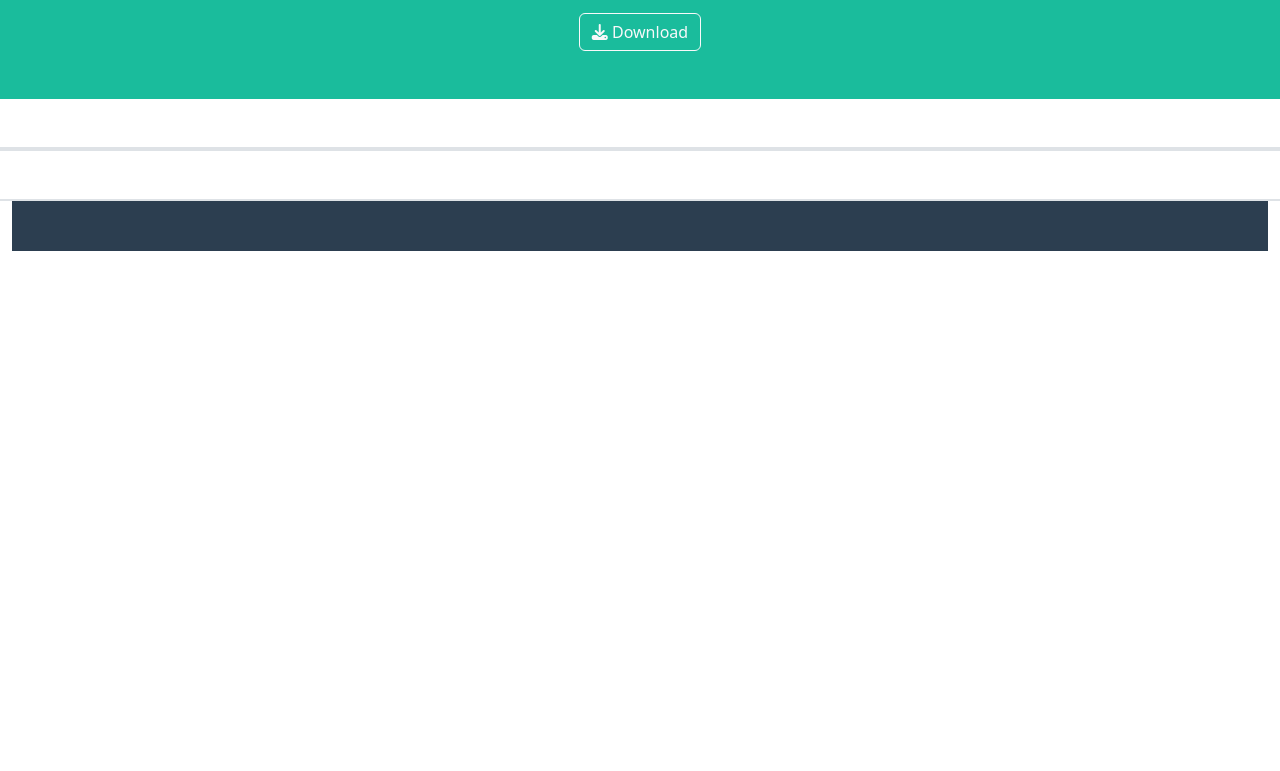
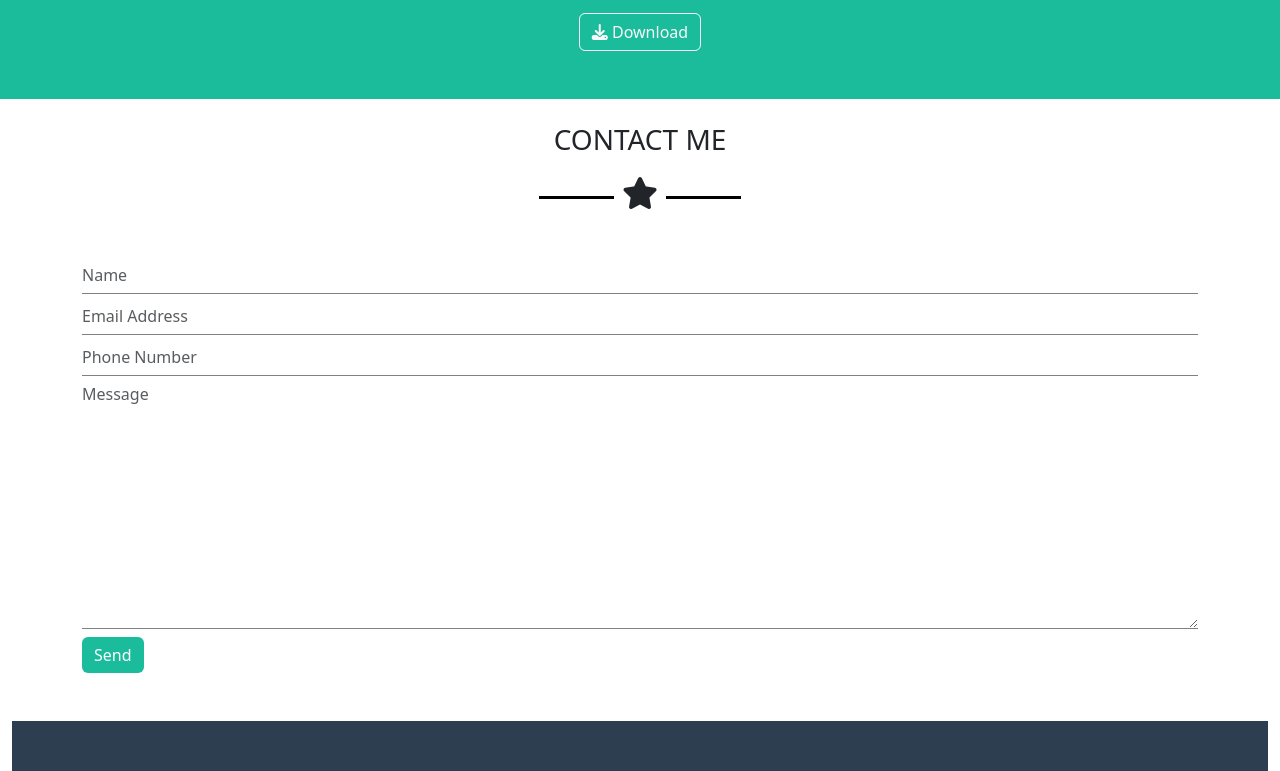
Before and after one commit to ceccobell/html-css-bootstrap-freelancer, a plain HTML site: page index.html in a window 1280 px wide. Shown: the part 1560-2331 px from the top of the page. Before the commit the page ends 1811 px from the top, so only its background shows below. Drawn offline with nearby package versions, Linux system fonts and the light colour scheme.

Commit message:
[UPD] aggiunto contenuto "contact me"

```diff
--- a/css/style.css
+++ b/css/style.css
@@ -91,3 +91,15 @@ li {
     background-color: black;
     display: inline-block;
 }
+
+.form-control {
+    border: none;
+    border-radius: 0px;
+    border-bottom: 1px solid gray;
+    padding: 0.375rem 0rem;
+}
+
+.btn-success {
+    background-color: #1ABC9C;
+    border: none;
+}
--- a/index.html
+++ b/index.html
@@ -129,16 +129,26 @@
                 </div>
             </div>
         </div>
-        <div class="container-fluid mt-5">
-            <div class="row">
-                <div class="col-12 border">
-                    <div class="content height-100"></div>
-                </div>
-                <div class="col-12 border">
-                    <div class="content height-100"></div>
-                </div>
-                <div class="col-12 border mt-5">
-                    <div class="content height-100"></div>
+        <div id="contact">
+            <div class="container">
+                <div class="row">
+                    <div class="col-12">
+                        <div class="content content d-flex flex-column align-items-center">
+                            <h3 class="my-4">CONTACT ME</h3>
+                            <span class="icon-2 mb-5"><i class="fa-solid fa-star fa-2xl mx-2"></i></span>
+                        </div>
+                    </div>
+                    <div class="col-12">
+                        <div class="content">
+                            <form action="" method="post" class="form-group">
+                                <input type="text" name="name" id="" class="form-control mt-1" placeholder="Name">
+                                <input type="email" name="email" id="" class="form-control mt-1" placeholder="Email Address">
+                                <input type="tel" name="phone_number" id="" class="form-control mt-1" placeholder="Phone Number">
+                                <textarea name="message" id="" class="form-control" cols="100" rows="10" placeholder="Message"></textarea>
+                                <button type="submit" class="btn btn-success mt-2 mb-5">Send</button>
+                            </form>
+                        </div>
+                    </div>
                 </div>
             </div>
         </div>
@@ -169,5 +179,6 @@
             </div>
         </div>
     </footer>
+    <script src="https://cdn.jsdelivr.net/npm/bootstrap@5.3.3/dist/js/bootstrap.bundle.min.js" integrity="sha384-YvpcrYf0tY3lHB60NNkmXc5s9fDVZLESaAA55NDzOxhy9GkcIdslK1eN7N6jIeHz" crossorigin="anonymous"></script>
 </body>
 </html>
```
